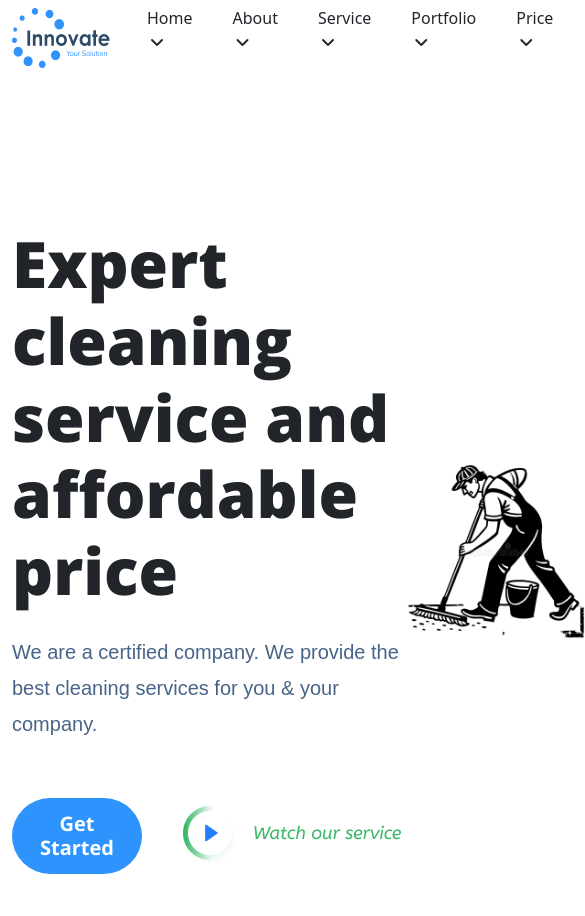
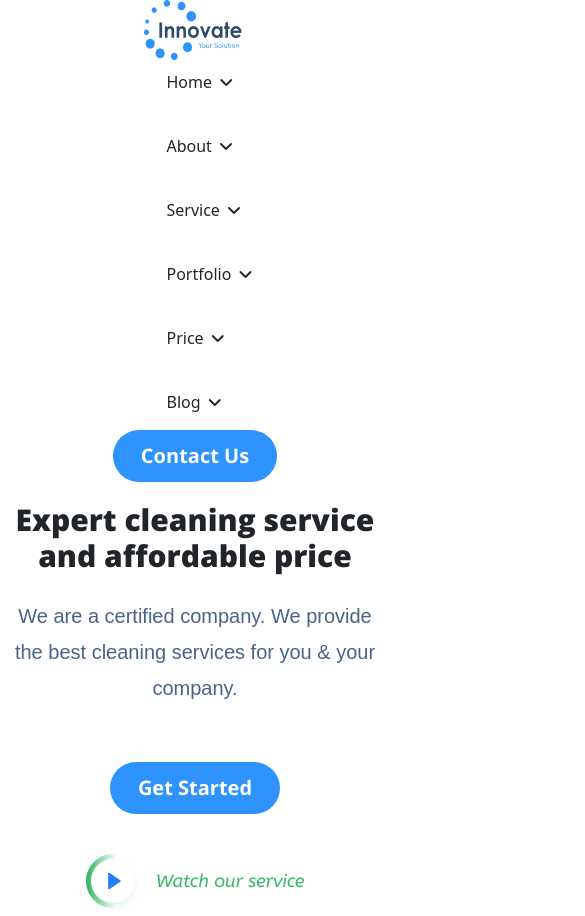
Before and after one commit to mdbahauddinb101/Cleaning-service, a plain HTML site: page index.html in a window 390 px wide. Shown: the top 916 px of the page, 585 px wide, since content can reach past the window. Drawn offline with nearby package versions, Linux system fonts and the light colour scheme.

Commit message:
header got responsive

```diff
--- a/responsive.css
+++ b/responsive.css
@@ -0,0 +1,38 @@
+@media (min-width:320px) and (max-width:575px) {
+
+nav{
+    flex-direction: column;
+}
+ nav ul{
+    flex-direction: column;
+    margin-top: 10px;
+ }
+.banner{
+    padding: 20px 0px;
+}
+.banner-left-part{
+    width: 100%;
+}
+.banner-container {
+  flex-direction: column;
+}
+
+.banner-right-part {
+    width: 100%;
+}
+
+.banner-left-part h1 {
+
+    font-size: 30px;
+    text-align: center;
+}
+.banner-left-part p {
+
+    text-align: center;
+}
+
+.button-container{
+    flex-direction: column;
+}
+
+}
--- a/style.css
+++ b/style.css
@@ -102,4 +102,12 @@
     height: 50%;
 }
 
+
+.banner-left-part button{
+
+}
+
+
+
+
 /*=================== header ends============================ */
```
